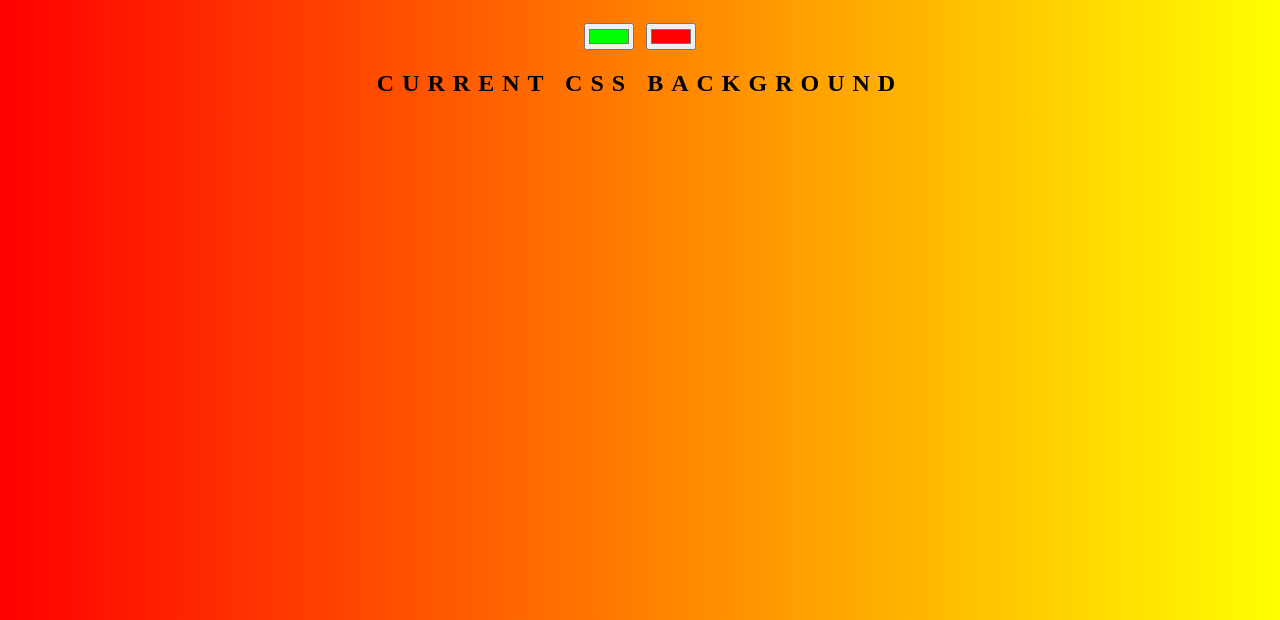
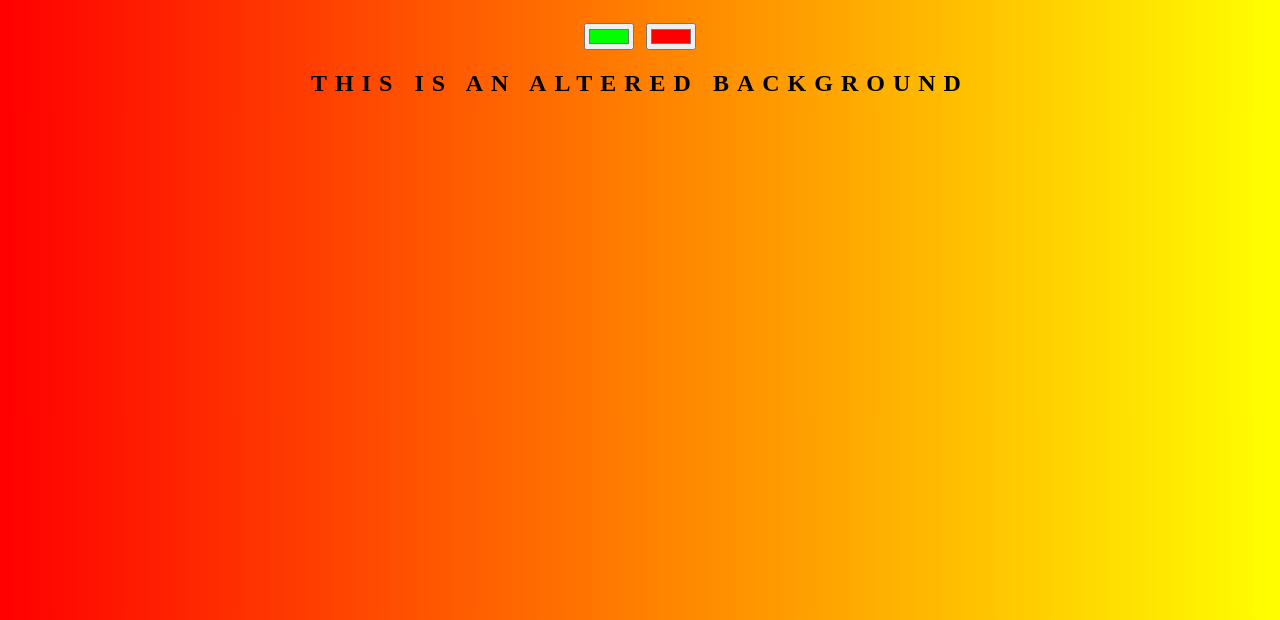
Before and after one commit to SomeTechStuff/BackgroundGenerator, a plain HTML site: page index.html in a window 1280 px wide. Shown: the part 180-800 px from the top of the page. Drawn offline with Linux system fonts and the light colour scheme.

Commit message:
Changed the title in the body in <h2> tag

```diff
--- a/index.html
+++ b/index.html
@@ -11,7 +11,7 @@
 	<input class="color1" type="color" name="color1" value="#00ff00">
 	<input class="color2" type="color" name="color2" value="#ff0000">
 
-	<h2>Current CSS Background</h2>
+	<h2>This is an altered Background</h2>
 	<h3></h3>
 	<script type="text/javascript" src="script.js"></script>
 
```
